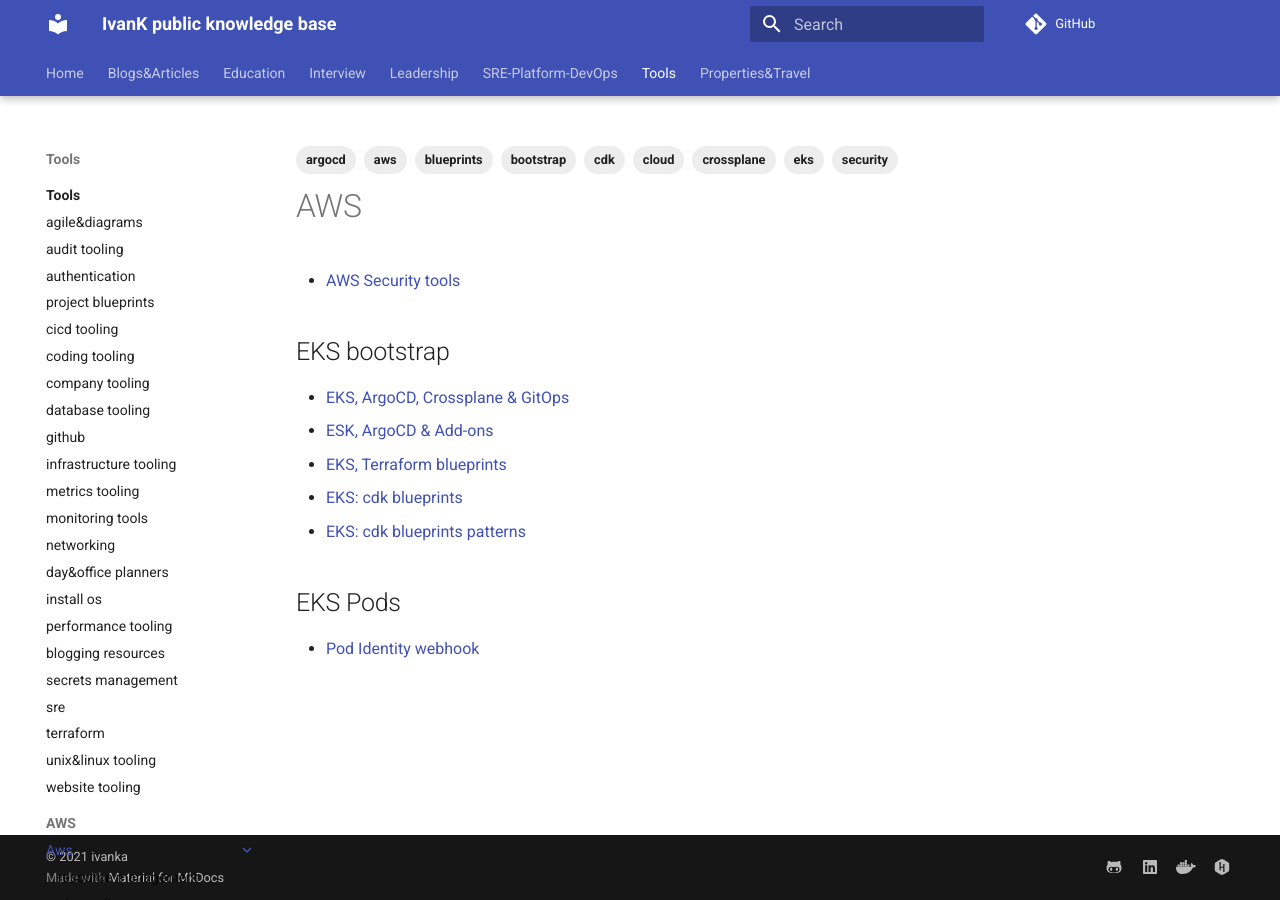
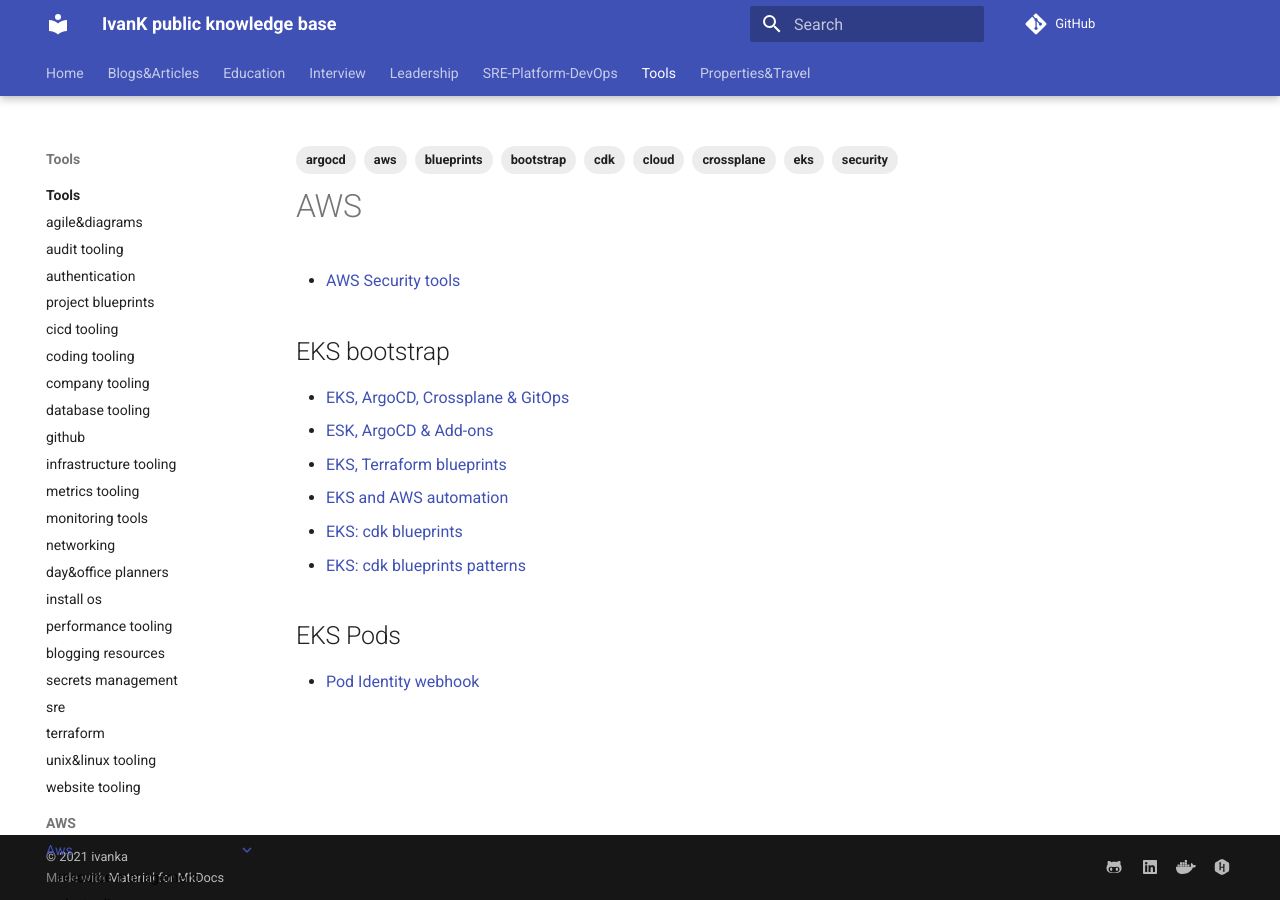
Before and after one commit to ivankatliarchuk/knowledge-base, an MkDocs documentation site: the page built from docs/tools/aws/index.md, in a window 1280 px wide. Built offline with MkDocs 1.6.1 and Material for MkDocs 9.7.7, drawn with Linux system fonts in a browser that asks for light colours; comment, search, counter and statistics services are not loaded.

Commit message:
wip
Signed-off-by: ivan katliarchuk <ivan.katliarchuk@gmail.com>

```diff
--- a/docs/tools/aws/index.md
+++ b/docs/tools/aws/index.md
@@ -15,6 +15,7 @@
 - [EKS, ArgoCD, Crossplane & GitOps](https://github.com/ik-kubernetes/eks-gitops-crossplane-argocd)
 - [ESK, ArgoCD & Add-ons](https://github.com/ik-kubernetes/eks-blueprints-add-ons)
 - [EKS, Terraform blueprints](https://github.com/ik-kubernetes/terraform-aws-eks-blueprints)
+- [EKS and AWS automation](https://github.com/orgs/aws-ia/repositories?page=2&type=all)
 - [EKS: cdk blueprints](https://github.com/ik-kubernetes/cdk-eks-blueprints)
 - [EKS: cdk blueprints patterns](https://github.com/aws-samples/cdk-eks-blueprints-patterns)
 
```
Also changed, not shown: 1 other file.
